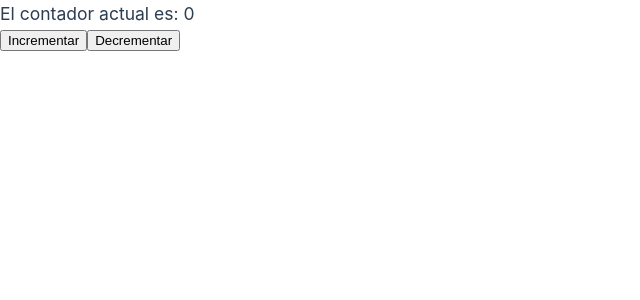
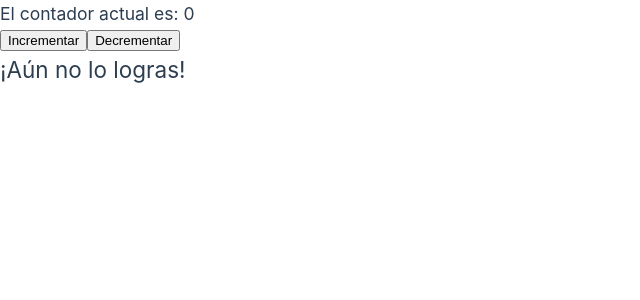
Before and after one commit to Jair-Mast3r/LibraryApp, a Vue app: page / in a window 1280 px wide. Shown: the top 300 px of the page, without its empty margins (0-640 px from the left). Built offline with nearby package versions, Linux system fonts and the light colour scheme.

Commit message:
Changing text displayed

```diff
--- a/src/App.vue
+++ b/src/App.vue
@@ -18,8 +18,12 @@ function decrement() {
     <h3 :class="{red: count > 10, green : count < 0}">El contador actual es: {{count}}</h3>
     <button @click="increment" type="button">Incrementar</button>
     <button @click="decrement" type="button">Decrementar</button>
+    <h2 v-if="count >= 20">¡Lo lograste!</h2>
+    <h2 v-if="count < 20">¡Aún no lo logras!</h2>
 </div>
 </template>
+
+
 
 <style scoped>
 .red{
```
